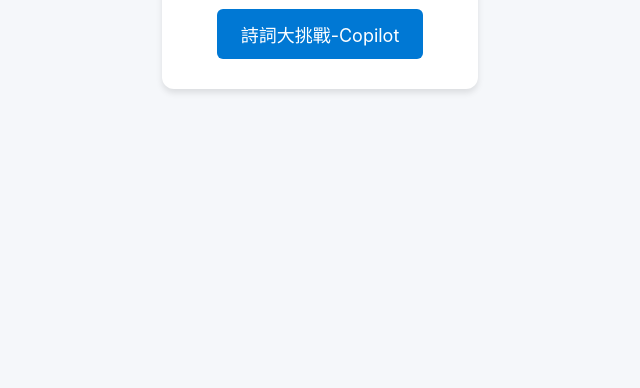
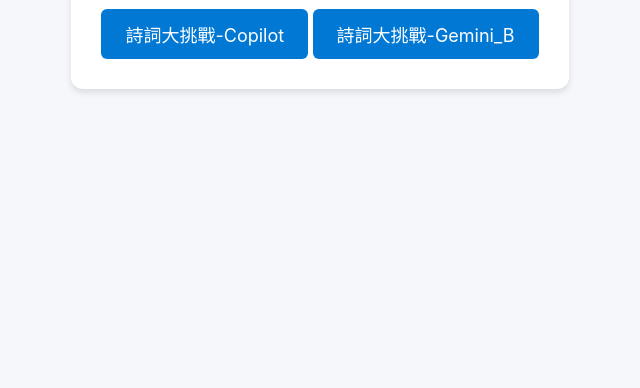
Before and after one commit to Stevenhung17/School-Learning, a plain HTML site: page index.html in a window 1280 px wide. Shown: the part 412-800 px from the top of the page, without its empty margins (320-960 px from the left). Drawn offline with Linux system fonts and the light colour scheme.

Commit message:
Update index.html

```diff
--- a/index.html
+++ b/index.html
@@ -45,6 +45,8 @@
     <div class="container">
         <h1>歡迎來到詩詞遊戲</h1>
         <a href="Mandarin/Copilot_Buildin_grade_Full.html" class="btn">詩詞大挑戰-Copilot</a>
+        <a href="Mandarin/Google AI_B.html" class="btn">詩詞大挑戰-Gemini_B</a>
+
     </div>
 
 </body>
```
